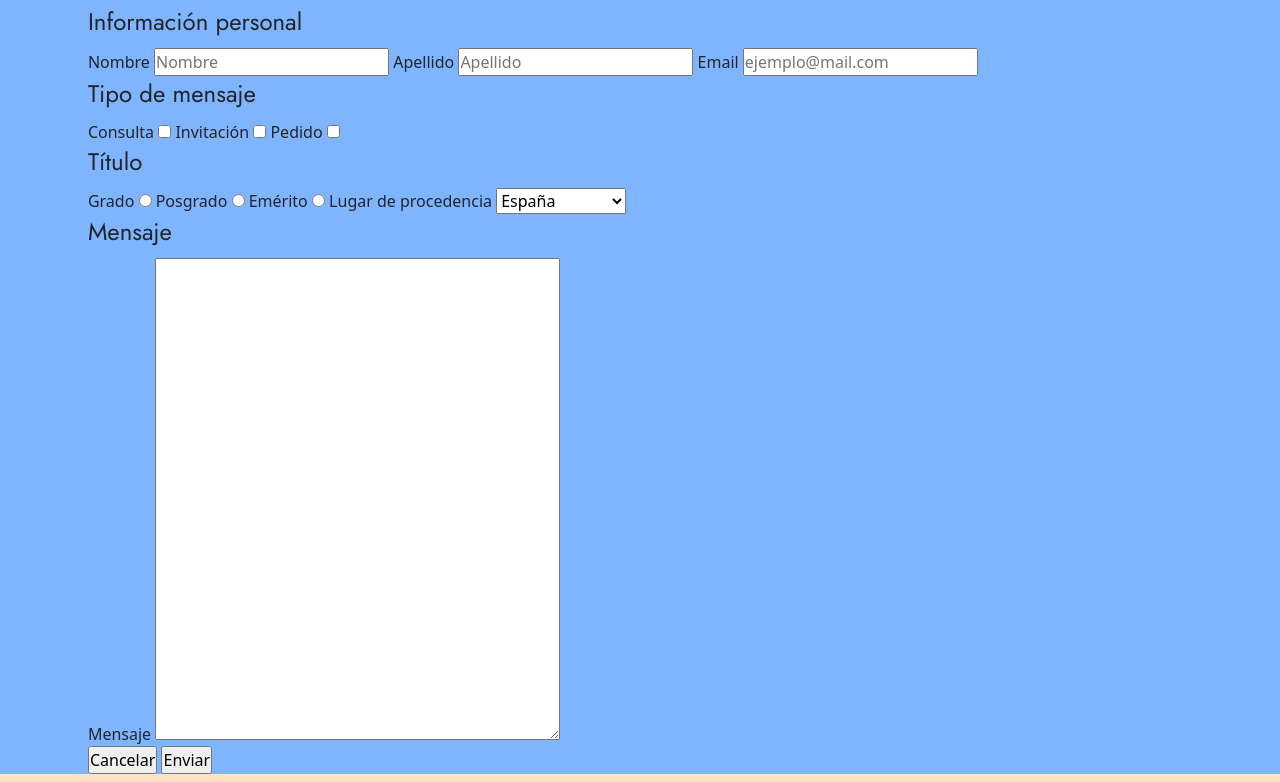
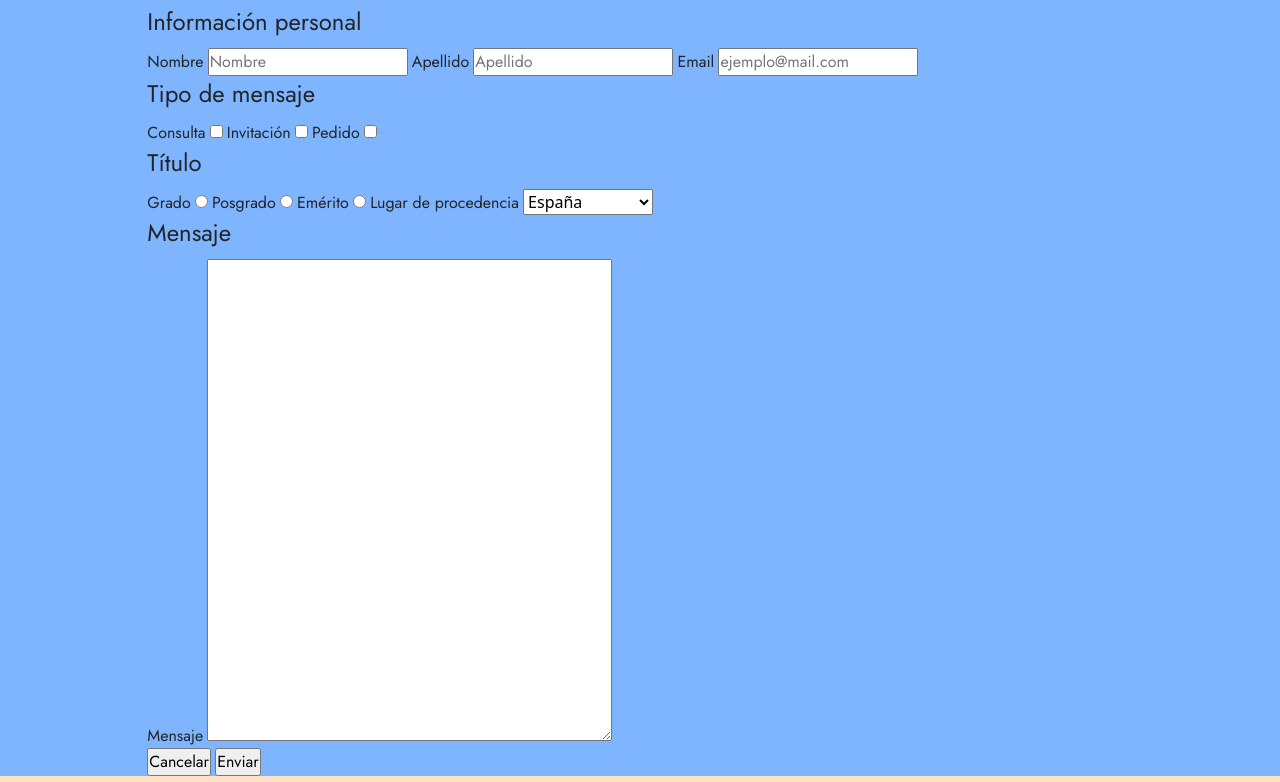
Before and after one commit to ivanvgav/entrega-final-coder, a website: page src/contacto.html in a window 1280 px wide. Shown: the part 278-1060 px from the top of the page. Drawn offline with nearby package versions, Linux system fonts and the light colour scheme.

Commit message:
Compilacion SASS

```diff
--- a/css/main.css
+++ b/css/main.css
@@ -86,6 +86,21 @@ figure {
 #diez {
   width: 30%; }
 
+#reset {
+  font-family: "Jost", sans-serif; }
+
+#id {
+  font-family: "Jost", sans-serif; }
+
+legend {
+  font-family: "IBM Plex Serif", serif; }
+
+label {
+  font-family: "Jost", sans-serif; }
+
+input {
+  font-family: "Jost", sans-serif; }
+
 nav {
   top: auto;
   width: 100%;
```
